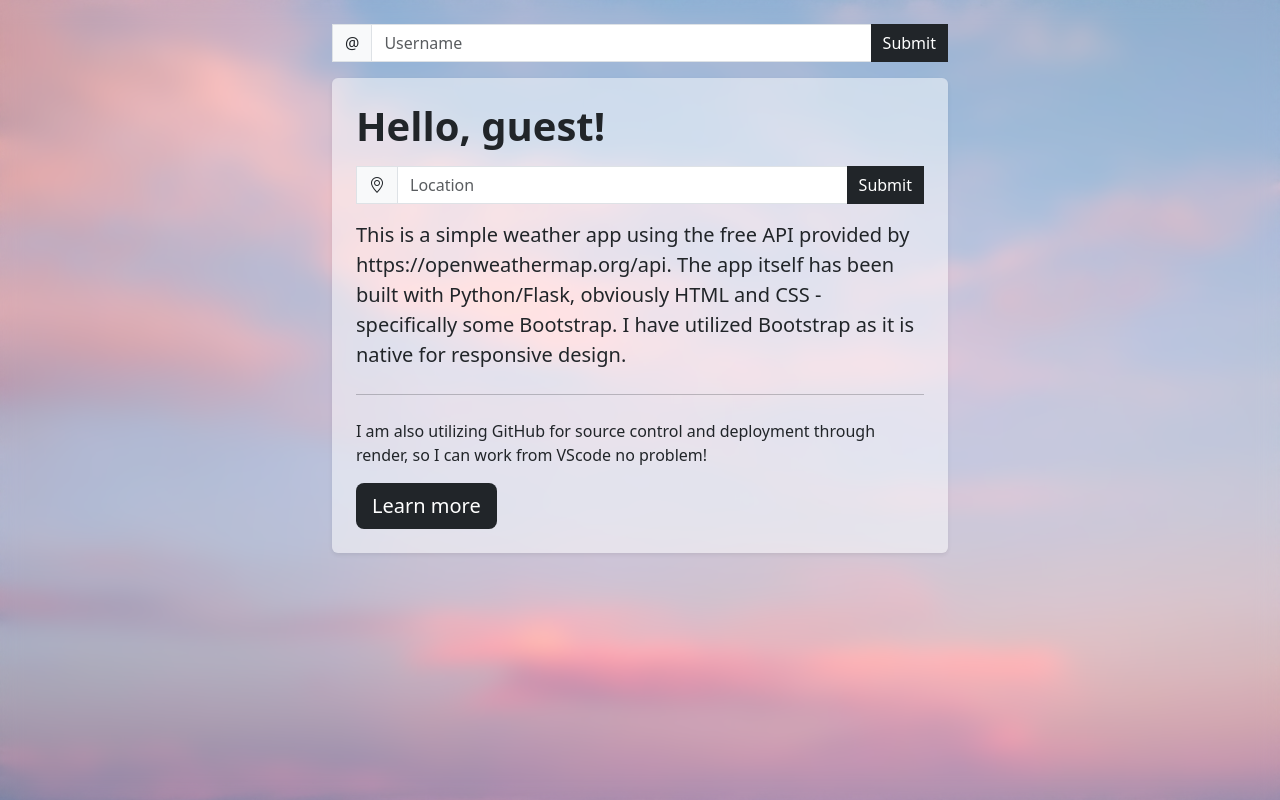
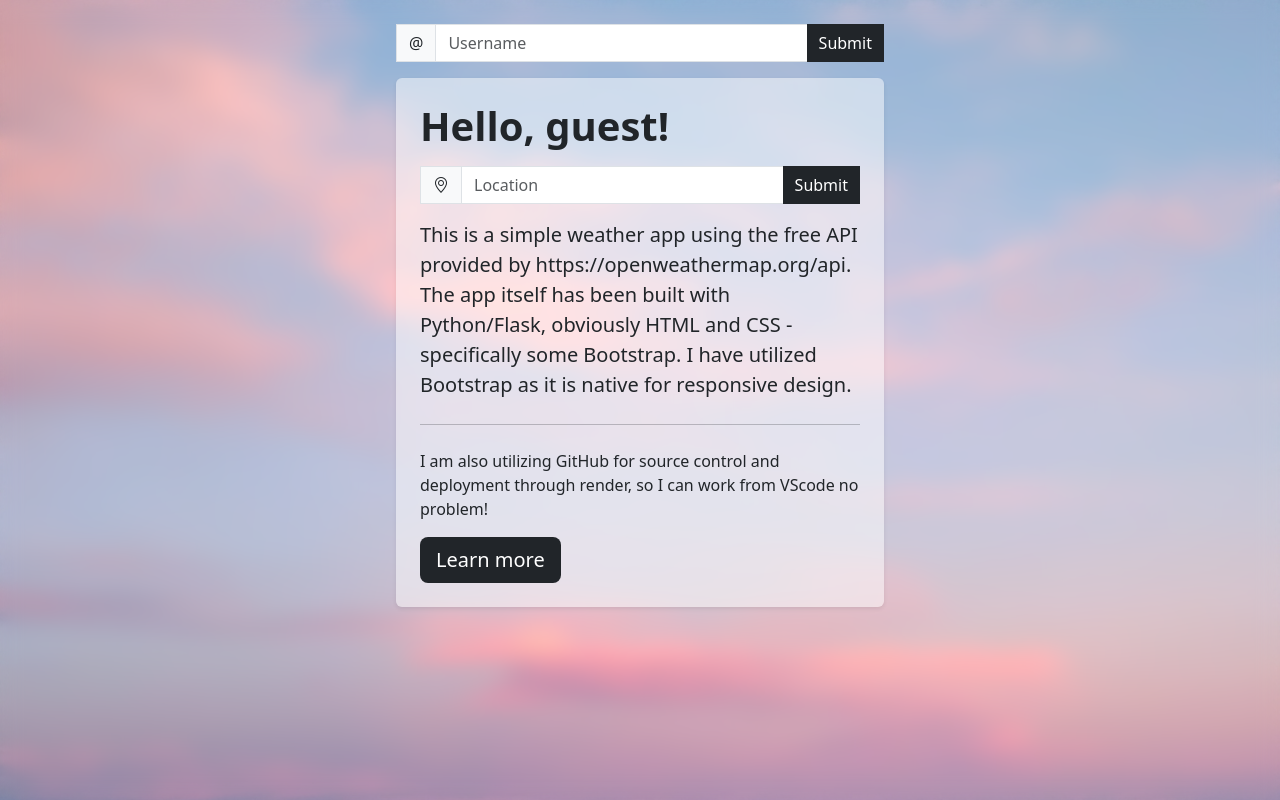
Before and after one commit to FEDavid/flask-weather, a Flask app: page / in a window 1280 px wide. Run offline with Flask 3, Linux system fonts and the light colour scheme.

Commit message:
Updated breakpoint for RD

```diff
--- a/static/css/main.css
+++ b/static/css/main.css
@@ -64,10 +64,10 @@ body{
 
 /* Breakpoints */
 
-@media (min-width: 992px) {
+@media (min-width: 1200px) {
 
 #main_container{
-    width: 50%;
+    width: 40%;
 }
 
 #weather_card{
```
